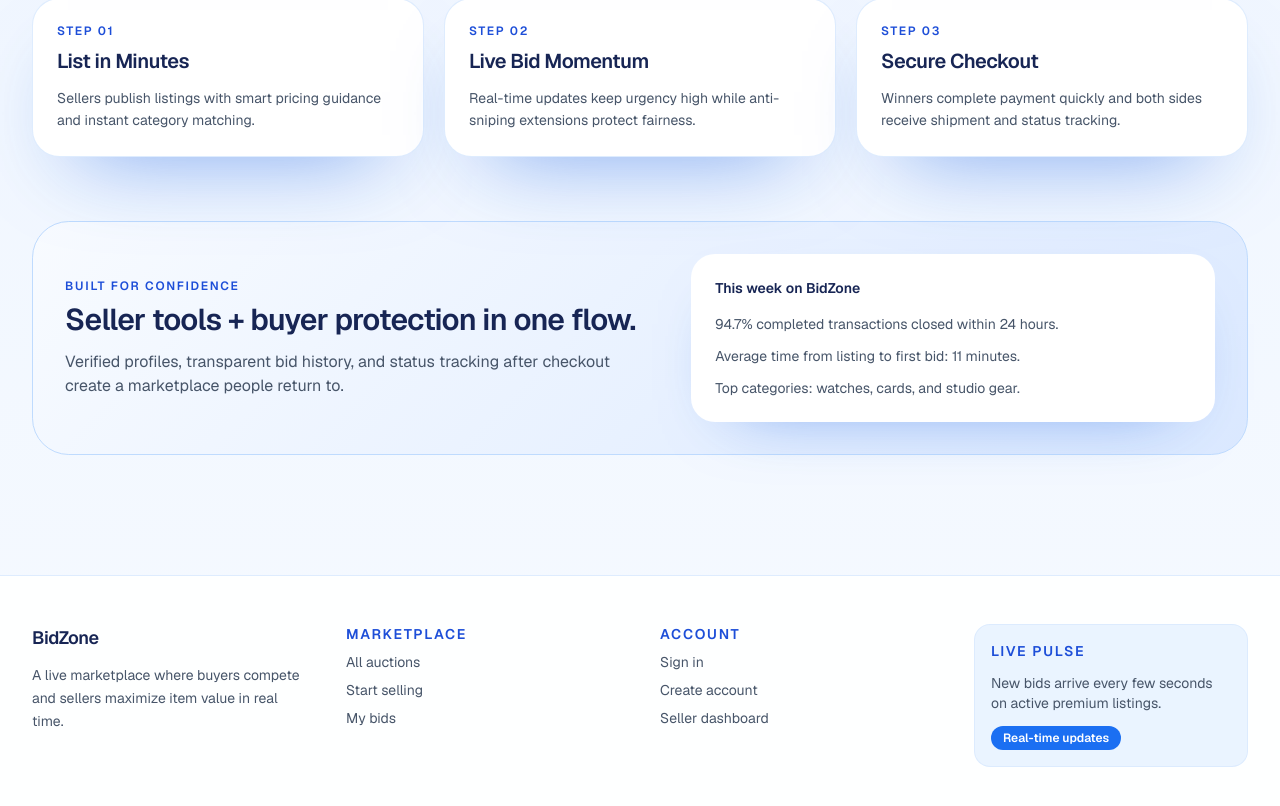
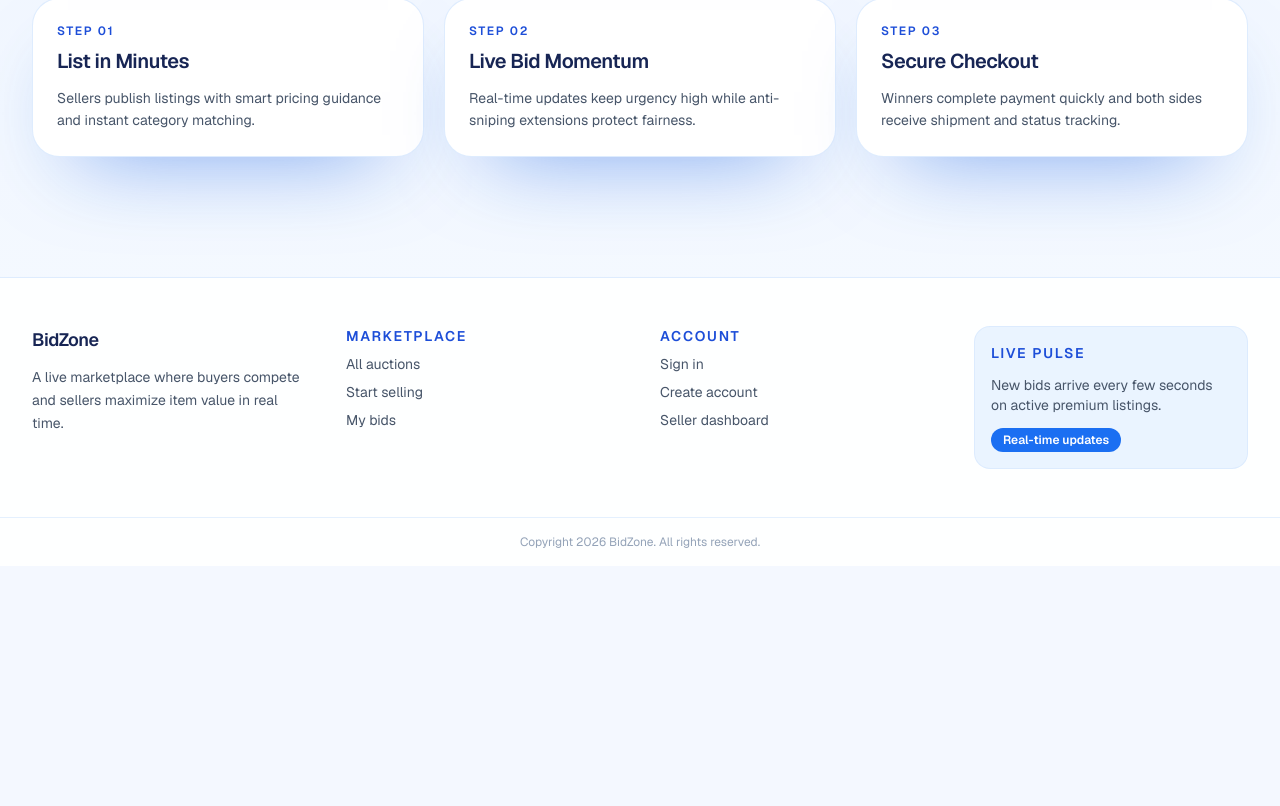
Before and after one commit to ahmdjlt/BidZone, a Next.js app in the folder frontend/: page / in a window 1280 px wide. Shown: the part 1746-2552 px from the top of the page. After the commit the page ends 2312 px from the top, so only its background shows below. Built offline with nearby package versions, Linux system fonts and the light colour scheme.

Commit message:
removed elements

```diff
--- a/frontend/app/page.tsx
+++ b/frontend/app/page.tsx
@@ -216,31 +216,6 @@ export default function HomePage() {
             </article>
           ))}
         </section>
-
-        <section className="mt-16 rounded-[2.3rem] border border-border-strong cta-gradient p-8">
-          <div className="grid gap-6 lg:grid-cols-[1.15fr_1fr] lg:items-center">
-            <div>
-              <p className="text-xs font-semibold uppercase tracking-[0.14em] text-text-label">
-                Built for confidence
-              </p>
-              <h2 className="mt-2 text-3xl font-semibold tracking-tight text-text-heading">
-                Seller tools + buyer protection in one flow.
-              </h2>
-              <p className="mt-3 max-w-xl text-text-body">
-                Verified profiles, transparent bid history, and status tracking
-                after checkout create a marketplace people return to.
-              </p>
-            </div>
-            <div className="rounded-3xl bg-card-bg p-6 shadow-[0_24px_70px_-45px_var(--card-shadow-heavy)]">
-              <p className="text-sm font-semibold text-text-heading">This week on BidZone</p>
-              <ul className="mt-4 space-y-3 text-sm text-text-body">
-                <li>94.7% completed transactions closed within 24 hours.</li>
-                <li>Average time from listing to first bid: 11 minutes.</li>
-                <li>Top categories: watches, cards, and studio gear.</li>
-              </ul>
-            </div>
-          </div>
-        </section>
       </main>
 
       <Footer />
```
